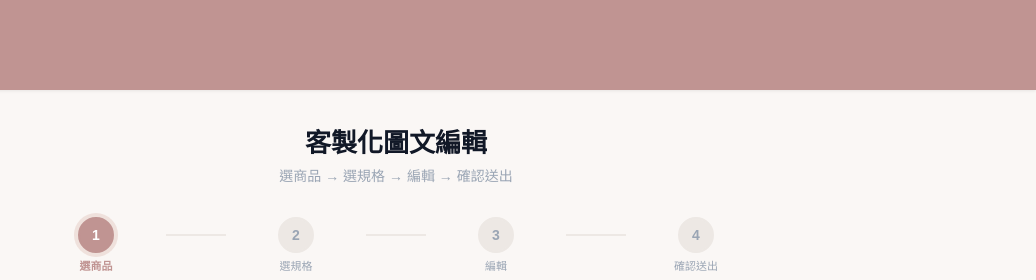
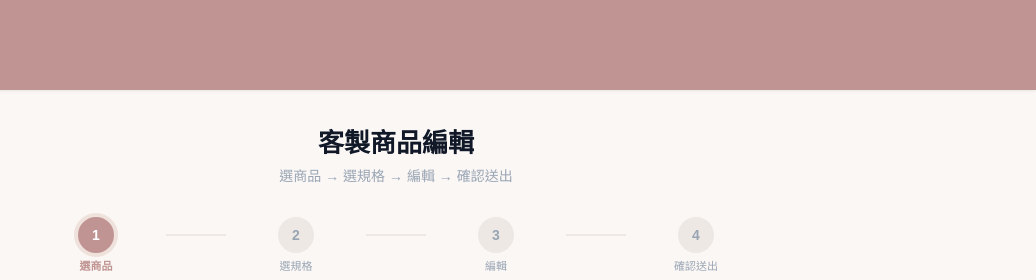
Before and after one commit to eric12103-dev/yangzhu-configurator, a website: page index.html in a window 1280 px wide. Shown: the top 280 px of the page, 244-1280 px from the left. Drawn offline with nearby package versions, Linux system fonts and the light colour scheme.

Commit message:
標題改為「客製商品編輯」

```diff
--- a/index.html
+++ b/index.html
@@ -39,7 +39,7 @@
 <main class="main-container">
 
   <div class="page-title">
-    <h1>客製化圖文編輯</h1>
+    <h1>客製商品編輯</h1>
     <p>選商品 → 選規格 → 編輯 → 確認送出</p>
   </div>
 
```
